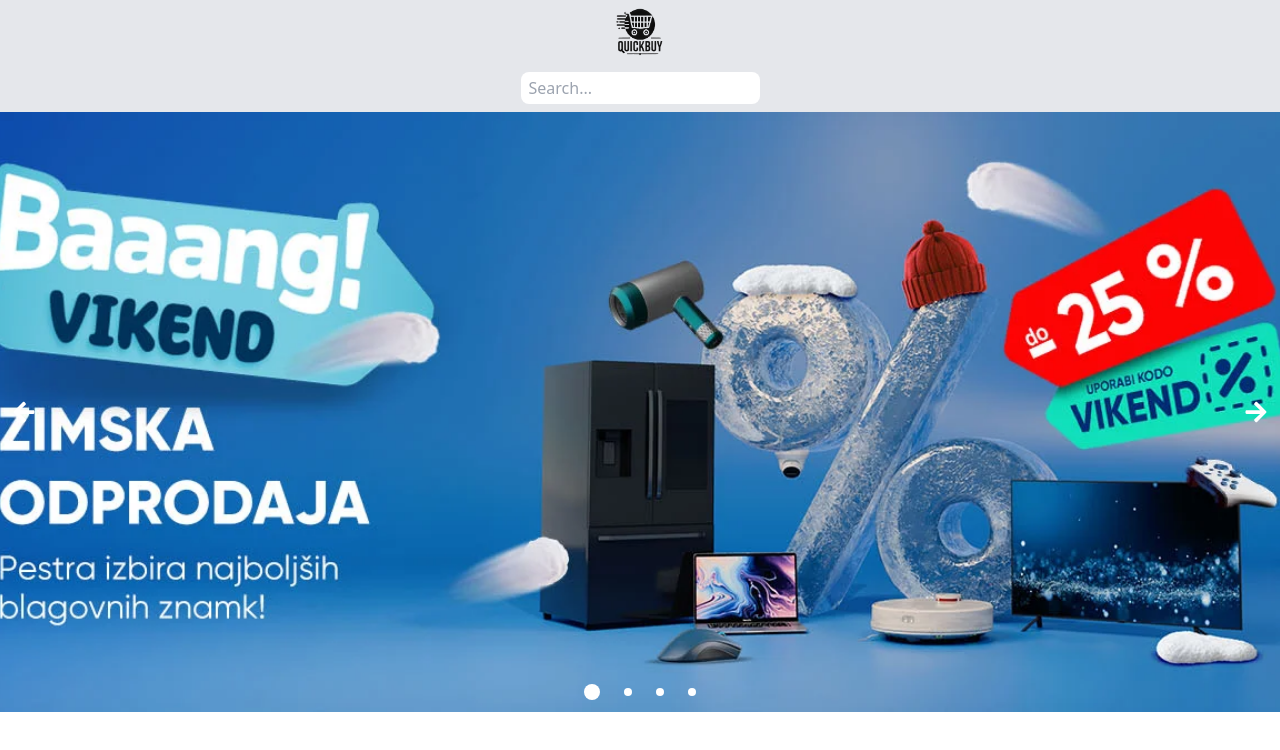
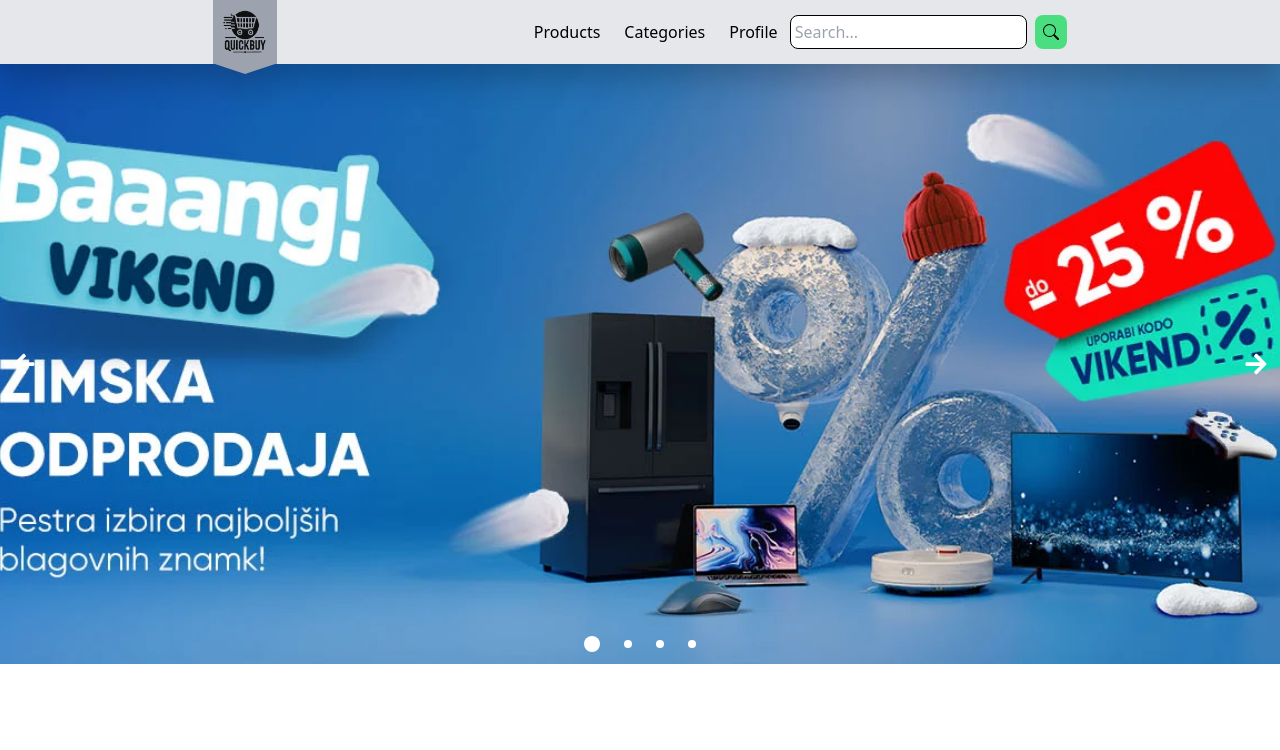
Before and after one commit to granithalimi/quickly, a React (Create React App) app: page / in a window 1280 px wide. Shown: the top 750 px of the page. Built offline with nearby package versions, Linux system fonts and the light colour scheme.

Commit message:
reandom stuff

```diff
--- a/package.json
+++ b/package.json
@@ -9,7 +9,7 @@
     "@testing-library/user-event": "^13.5.0",
     "react": "^19.0.0",
     "react-dom": "^19.0.0",
-    "react-icons": "^5.4.0",
+    "react-icons": "^5.5.0",
     "react-router-dom": "^6.29.0",
     "react-scripts": "5.0.1",
     "web-vitals": "^2.1.4"
--- a/public/index.html
+++ b/public/index.html
@@ -24,6 +24,13 @@
       work correctly both with client-side routing and a non-root public URL.
       Learn how to configure a non-root public URL by running `npm run build`.
     -->
+    <style>
+      .triangle {
+          border-left: 30px solid transparent;
+          border-right: 30px solid transparent;
+          border-top: 10px solid rgb(156 163 175 / var(--tw-bg-opacity, 1)); /* Change color as needed */
+      }
+  </style>
     <title>React App</title>
   </head>
   <body>
--- a/src/components/Header.js
+++ b/src/components/Header.js
@@ -1,25 +1,33 @@
 import React from 'react'
 import logo from "../assets/images/logo.png"
 import { Link } from 'react-router-dom'
+import { BsSearch } from "react-icons/bs";
+
 function Header() {
 
   return (
     <>
-      <div className="w-full h-16 bg-gray-200 flex justify-center">
-          <div className="w-1/3 h-full">
-
+      <div className="sticky top-0 w-full h-16 flex justify-center z-10 bg-gray-200 drop-shadow-[0_15px_15px_rgba(0,0,0,0.2)]">
+        <div className="w-2/3 h-full flex">
+          <div className="w-1/2 flex items-center">
+            <div className="w-16 h-16 bg-gray-400 relative flex justify-center items-center">
+              <Link to="/">
+                <img src={logo} className="w-11 h-11" />
+              </Link>
+              <div className="absolute top-full w-10 triangle">
+              </div>
+            </div>
           </div>
-          <div className="w-1/3 h-full flex justify-center items-center">
-              <Link to="../">
-                <img src={logo} className="w-12 h-12" />
-              </Link>
+          <div className="w-1/2 flex justify-end items-center">
+            <Link className="mx-3 hover:text-gray-400 hover:underline duration-300">Products</Link>
+            <Link className="mx-3 hover:text-gray-400 hover:underline duration-300">Categories</Link>
+            <Link className="mx-3 hover:text-gray-400 hover:underline duration-300">Profile</Link>
+            <div className="flex items">
+              <input className="rounded-lg ps-1 text-md py-1 border border-black" placeholder="Search..." />
+              <button className="bg-green-400 ms-2 rounded-lg p-2 hover:bg-green-300"><BsSearch /></button>
+            </div>
           </div>
-          <div className="w-1/3 h-full">
-
-          </div>
-      </div>
-      <div className="w-full h-12 bg-gray-200 flex justify-center items-center">
-          <input className="h-2/3 rounded-lg ps-2" placeholder="Search..." />
+        </div>
       </div>
     </>
   )
--- a/src/paths/Home.js
+++ b/src/paths/Home.js
@@ -4,11 +4,11 @@ import Slider from '../components/Slider'
 
 function Home() {
   return (
-    <>
+    <div className="h-[3000px]">
       <Header />
       {/* SLIDER */}
       <Slider />
-    </>
+    </div>
   )
 }
 
```
Also changed, not shown: src/assets/slider images/image4.webp, 1 other file (tests, documents, lock files or other folders).
